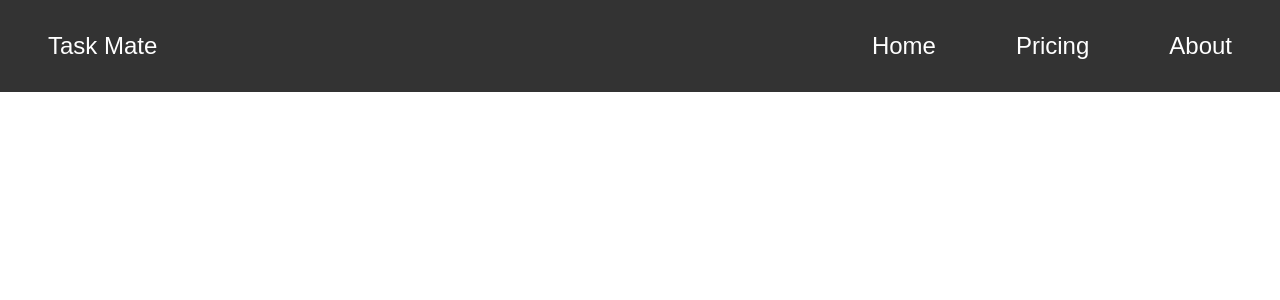
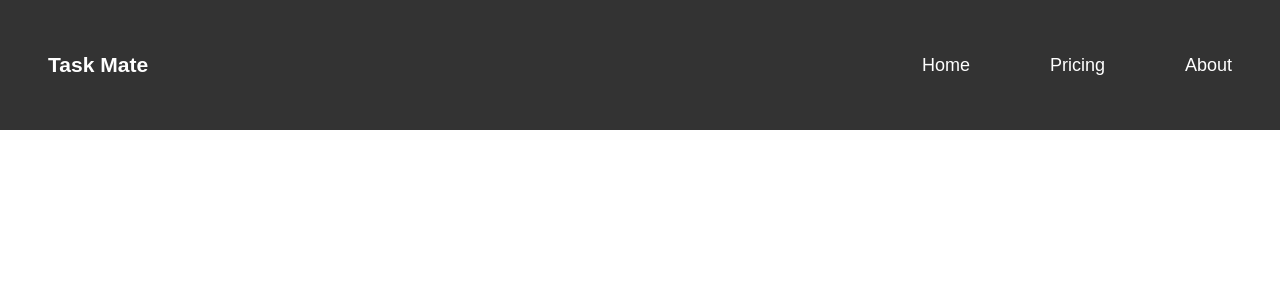
Before and after one commit to KeaneOsteen/Task-Mate, a React (Create React App) app: page / in a window 1280 px wide. Shown: the top 300 px of the page. Built offline with nearby package versions, Linux system fonts and the light colour scheme.

Commit message:
changed font size :)

```diff
--- a/src/Navbar.js
+++ b/src/Navbar.js
@@ -4,7 +4,7 @@ export default function Navbar() {
   return (
     <nav className='nav'>
         <a href='/' className='site-title'>
-            Task Mate
+            <h3><strong>Task Mate</strong></h3>
         </a>
         <ul>
             <li className='active'>
--- a/src/styles.css
+++ b/src/styles.css
@@ -15,6 +15,7 @@ body {
     gap: 2rem;
     padding: 0 1rem;
     font-family: sans-serif;
+    font-size:large;
 }
 
 .nav ul {
@@ -32,7 +33,6 @@ body {
     display: flex;
     align-items: center;
     padding: 2rem;
-    font-size:x-large;
 }
 
 .nav li.active {
```
